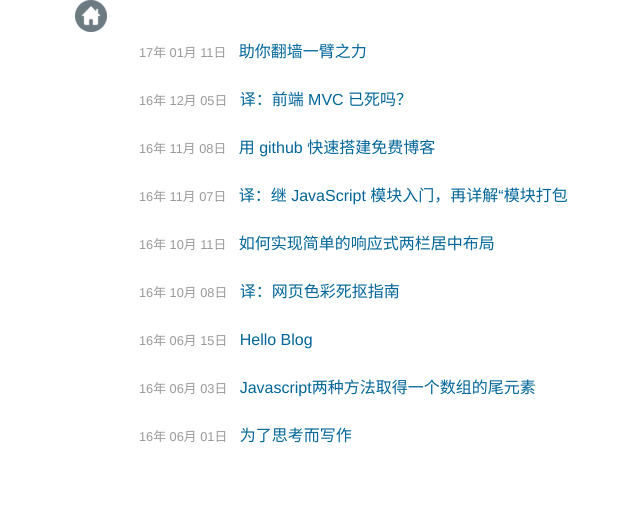
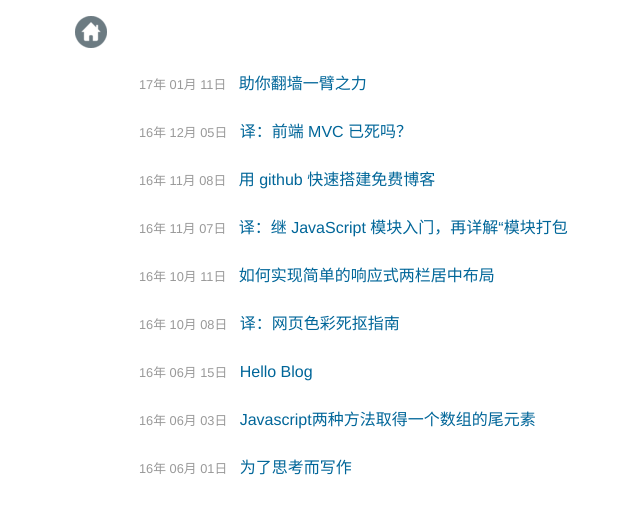
Before and after one commit to 90lzy/90lzy.github.io, a Jekyll site: the page built from index.html, in a window 1280 px wide. Shown: the top 514 px of the page, without its empty margins (181-821 px from the left). Built offline with Jekyll 4.4.1, drawn with Linux system fonts in a browser that asks for light colours.

Commit message:
头部导航栏加上下margin

```diff
--- a/css/self.css
+++ b/css/self.css
@@ -1,6 +1,6 @@
 .top-nav {
     max-width: 768px;
-    margin: 0 auto;
+    margin: 16px auto;
 }
 
 .content-container {
```
Also changed, not shown: 1 other file.
